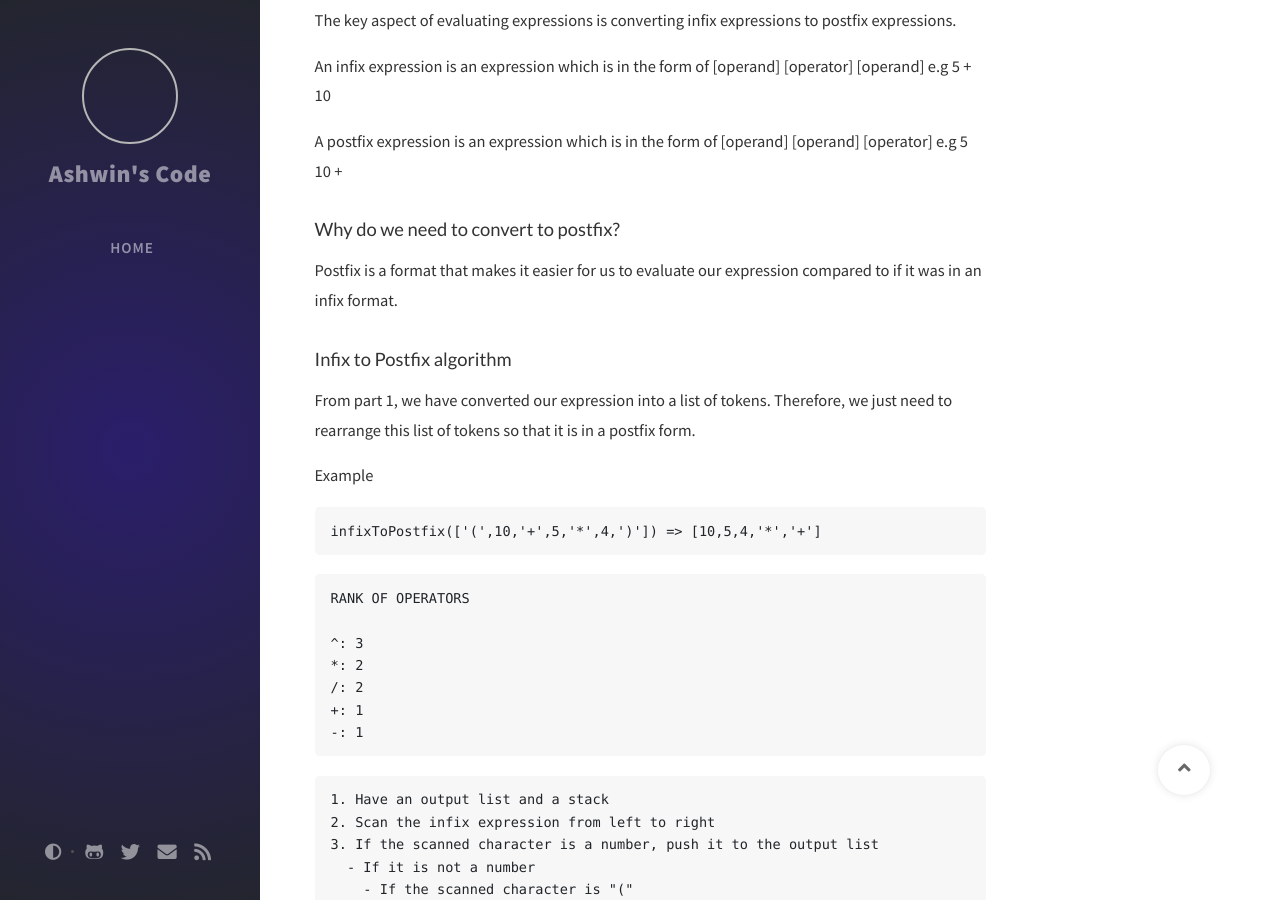
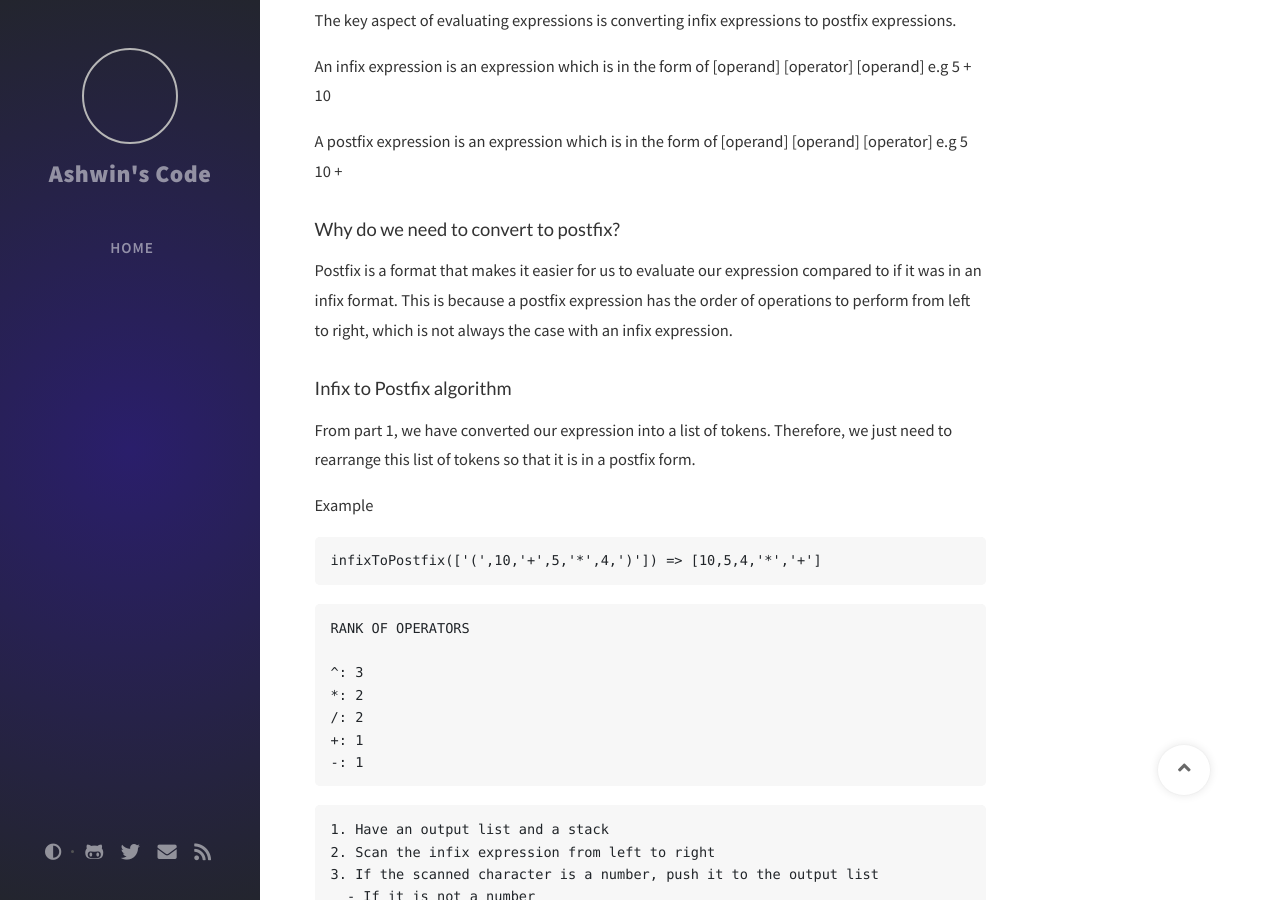
Before and after one commit to ashwins-code/ashwins-code.github.io, a Jekyll site: the page built from _posts/2021-02-09-calculator-part-2.MARKDOWN, in a window 1280 px wide and 900 px high, scrolled down 330 px. Built offline with Jekyll 4.4.1, drawn with Linux system fonts in a browser that asks for light colours; nearby versions of some CDN libraries; comment, search, counter and statistics services are not loaded.

Commit message:
Update 2021-02-09-calculator-part-2.MARKDOWN

```diff
--- a/_posts/2021-02-09-calculator-part-2.MARKDOWN
+++ b/_posts/2021-02-09-calculator-part-2.MARKDOWN
@@ -15,7 +15,7 @@ A postfix expression is an expression  which is in the form of [operand] [operan
 
 #### Why do we need to convert to postfix?
 
-Postfix is a format that makes it easier for us to evaluate our expression compared to if it was in an infix format.
+Postfix is a format that makes it easier for us to evaluate our expression compared to if it was in an infix format. This is because a postfix expression has the order of operations to perform from left to right, which is not always the case with an infix expression.
 
 #### Infix to Postfix algorithm
 
```
